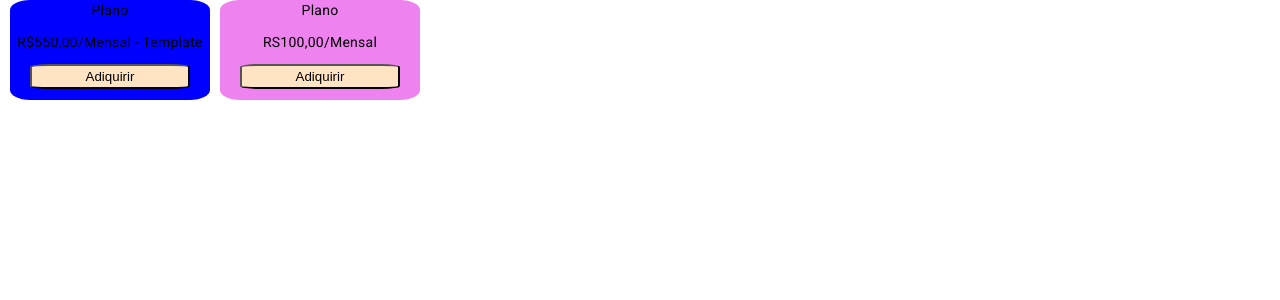
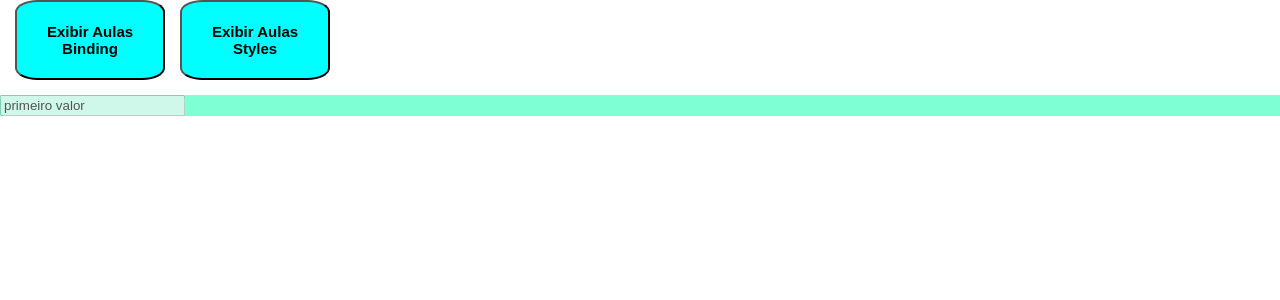
Before and after one commit to ivanprojetosti/curso-angular-16-17, an Angular app: page / in a window 1280 px wide. Shown: the top 300 px of the page. Built offline with nearby package versions, Linux system fonts and the light colour scheme.

Commit message:
feito aulas de css

```diff
--- a/src/app/app.component.html
+++ b/src/app/app.component.html
@@ -1,5 +1,29 @@
 
-<div style="display: flex; flex-grow: grow">
-    <app-card class="espacamento-planos"></app-card>
-    <app-card-roxo class="espacamento-planos"></app-card-roxo>
+
+
+
+<div id="aulas">
+    <button (click)="mostrarAulasBinding()">Exibir Aulas Binding</button>
+    <button (click)="mostrarAulasStyles()">Exibir Aulas Styles</button>
+    <div id="binding">
+
+    </div>
+
+    <div id="binding">
+        @if(exibirAulasBinding){
+            <app-binding></app-binding>
+        }
+
+    </div>
+
+    <div id="styles">
+        @if(exibirAulasStyles){
+            <div style="display: flex; flex-grow: grow">
+                <app-card class="espacamento-planos"></app-card>
+                <app-card-roxo class="espacamento-planos"></app-card-roxo>
+            </div>
+
+        }
+    </div>
+
 </div>
--- a/src/app/app.component.scss
+++ b/src/app/app.component.scss
@@ -1,3 +1,14 @@
 .espacamento-planos{
     margin-left: 10px;
 }
+
+button{
+    background-color: aqua;
+    width: 150px;
+    height: 80px;
+    border-radius: 15%;
+    margin-left: 15px;
+    font-size: 15px;
+    font-weight: bold;
+    margin-bottom: 15px;
+}
--- a/src/app/app.component.ts
+++ b/src/app/app.component.ts
@@ -7,4 +7,20 @@ import { Component } from '@angular/core';
 })
 export class AppComponent {
   title = 'projeto-curso';
+
+    // Aulas
+    exibirAulasBinding: boolean = true;
+    exibirAulasStyles: boolean = false;
+
+  constructor(){
+
+  }
+  mostrarAulasBinding(){
+    this.exibirAulasBinding = this.exibirAulasBinding === true ? false : true;
+  }
+
+  mostrarAulasStyles(){
+    this.exibirAulasStyles = this.exibirAulasStyles === true ? false : true;
+
+  }
 }
--- a/src/app/app.module.ts
+++ b/src/app/app.module.ts
@@ -6,10 +6,12 @@ import { AppComponent } from './app.component';
 import { CardComponent } from './card/card.component';
 import { CardModule } from './card/card/card.module';
 import { provideAnimationsAsync } from '@angular/platform-browser/animations/async';
+import { BindingComponent } from './binding/binding.component';
 
 @NgModule({
   declarations: [
     AppComponent,
+    BindingComponent,
   ],
   imports: [
     BrowserModule,
--- /dev/null
+++ b/src/app/binding/binding.component.html
@@ -0,0 +1,3 @@
+<div style="background-color: aquamarine;">
+    <input class="aula" id="aula"  [type]="inputType" [value]="valueInput" [disabled]="isDisabled" pao="pao">
+</div>
--- /dev/null
+++ b/src/app/binding/binding.component.ts
@@ -0,0 +1,27 @@
+import { Component } from '@angular/core';
+
+@Component({
+  selector: 'app-binding',
+  templateUrl: './binding.component.html',
+  styleUrl: './binding.component.scss'
+})
+export class BindingComponent {
+
+  inputType: string = "text";
+  valueInput: string = "primeiro valor"
+  isDisabled: boolean = true;
+  constructor(){
+
+  }
+
+  ngOnInit(){
+    this.alterarClass();
+  }
+
+  alterarClass(){
+    let aula = document.getElementsByClassName('aula');
+
+
+  }
+
+}
```
Also changed, not shown: src/app/binding/binding.component.scss (added), 1 other file (tests, documents, lock files or other folders).
